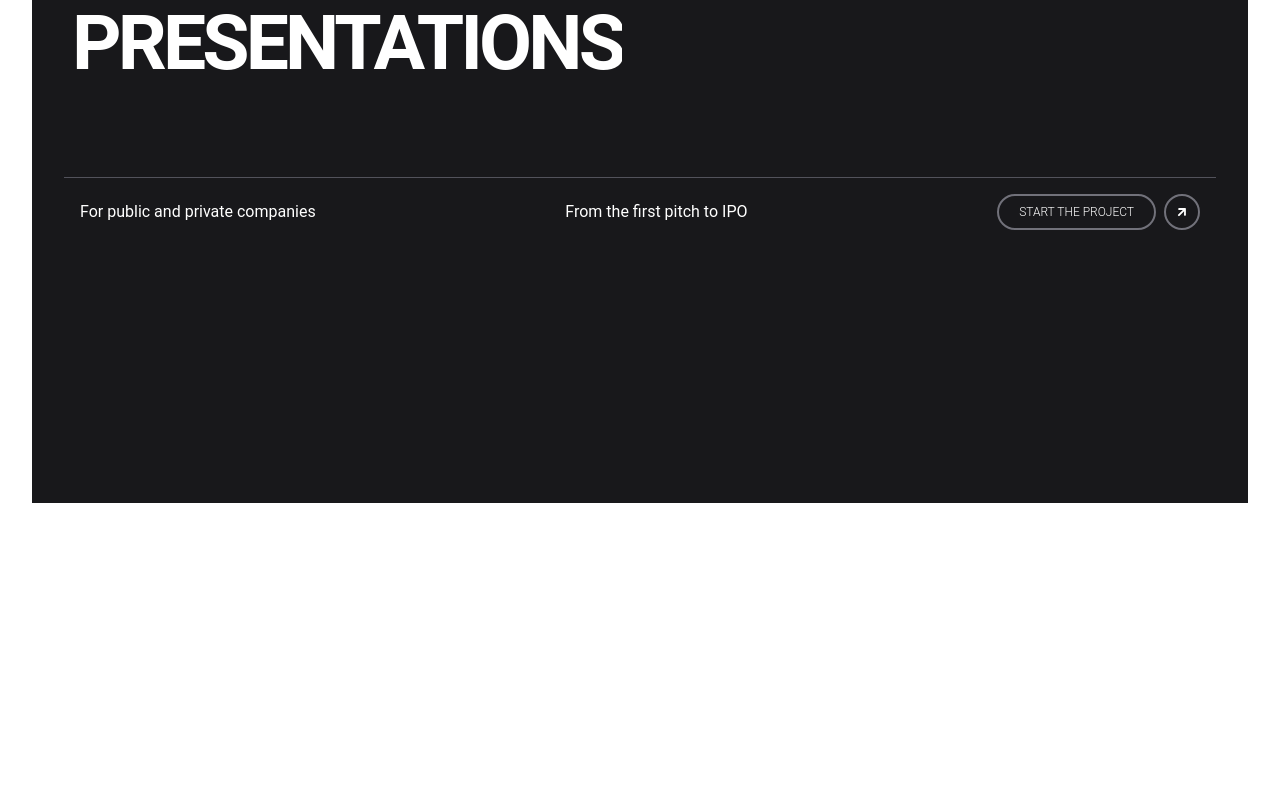
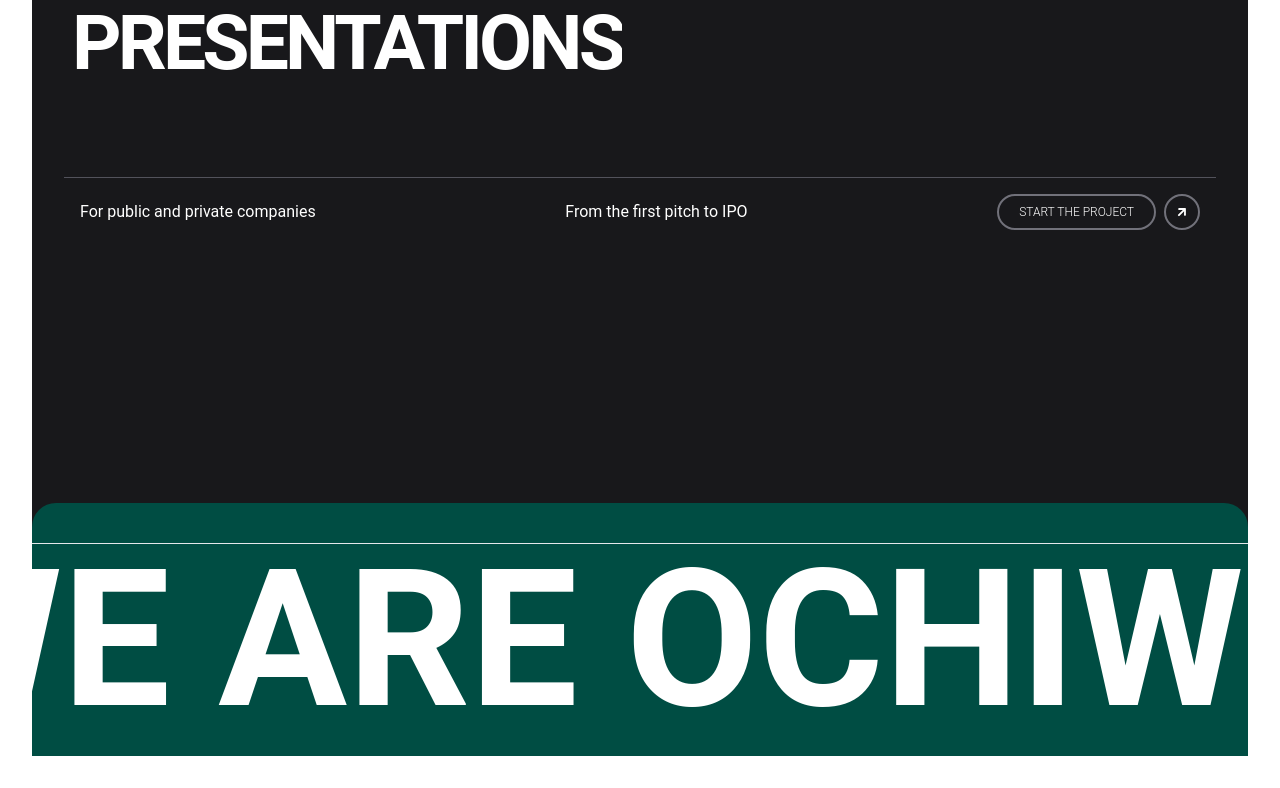
Before and after one commit to Ajaypal-singh01/ochiClone, a React (Vite) app: page / in a window 1280 px wide. Shown: the part 329-1117 px from the top of the page. Before the commit the page ends 864 px from the top, so only its background shows below. Built offline with nearby package versions, Linux system fonts and the light colour scheme.

Commit message:
infinite scroll element created

```diff
--- a/package.json
+++ b/package.json
@@ -10,6 +10,7 @@
     "preview": "vite preview"
   },
   "dependencies": {
+    "framer-motion": "^11.0.14",
     "react": "^18.2.0",
     "react-dom": "^18.2.0",
     "react-icons": "^5.0.1"
--- a/src/App.jsx
+++ b/src/App.jsx
@@ -1,15 +1,17 @@
 
 import './App.css'
 import Landingpage from './components/LandingPage/Landingpage';
+import Marquee from './components/marquee';
 import Navbar from './components/navbar/Navbar';
 
 
 function App() {
 
   return (
-    <div className='w-full h-screen  text-white ' >
+    <div className='w-full min-h-screen  text-white bg-zinc-900 ' >
      <Navbar/>
      <Landingpage/>
+     <Marquee/>
     </div>
   )
 }
--- /dev/null
+++ b/src/components/marquee.css
@@ -0,0 +1,5 @@
+.marquee-text {
+    font-size: 15vw;
+    font-weight: bold;
+    margin-bottom: -5px;
+  }
--- /dev/null
+++ b/src/components/marquee.jsx
@@ -0,0 +1,47 @@
+import React from "react";
+import { motion } from "framer-motion";
+
+
+function Marquee() {
+  const marqueeVariants = {
+    initial: {
+      x: 0
+    },
+    animate: {
+      x: "-100%",
+      transition: {
+        ease: "linear",
+        repeat: Infinity,
+        duration: 5
+      }
+    }
+  };
+  return (
+    <div className="w-full py-10 bg-[#004d43] rounded-tl-3xl rounded-tr-3xl">
+      <div className=" flex whitespace-nowrap overflow-hidden  font-grotexsk  border-t-[1px] border-zink-400 ">
+      <motion.h1
+          variants={marqueeVariants}
+          initial="initial"
+          animate="animate"
+          className="text-[15vw] leading-none  font-semibold -mb-5"
+
+        >
+          WE ARE OCHI
+        </motion.h1>
+        <motion.h1
+         variants={marqueeVariants}
+         initial="initial"
+         animate="animate"
+          className="text-[15vw] leading-none  font-semibold -mb-5"
+        >
+          WE ARE OCHI
+        </motion.h1>
+
+      </div>
+
+      {/* className="text-[15vw] leading-none  font-semibold -mb-5" */}
+      </div>
+  );
+}
+
+export default Marquee;
```
Also changed, not shown: 1 other file (tests, documents, lock files or other folders).
